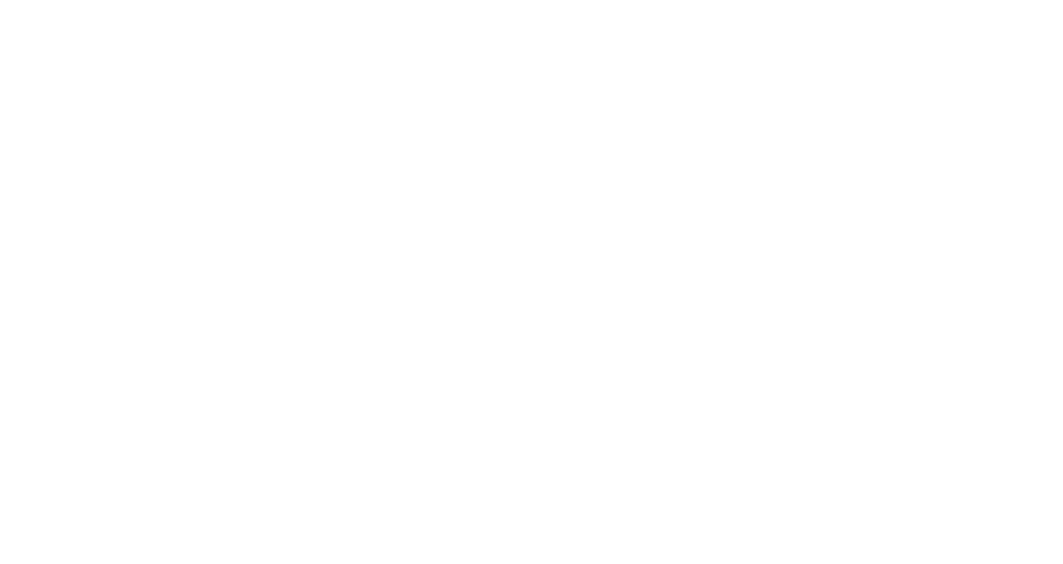
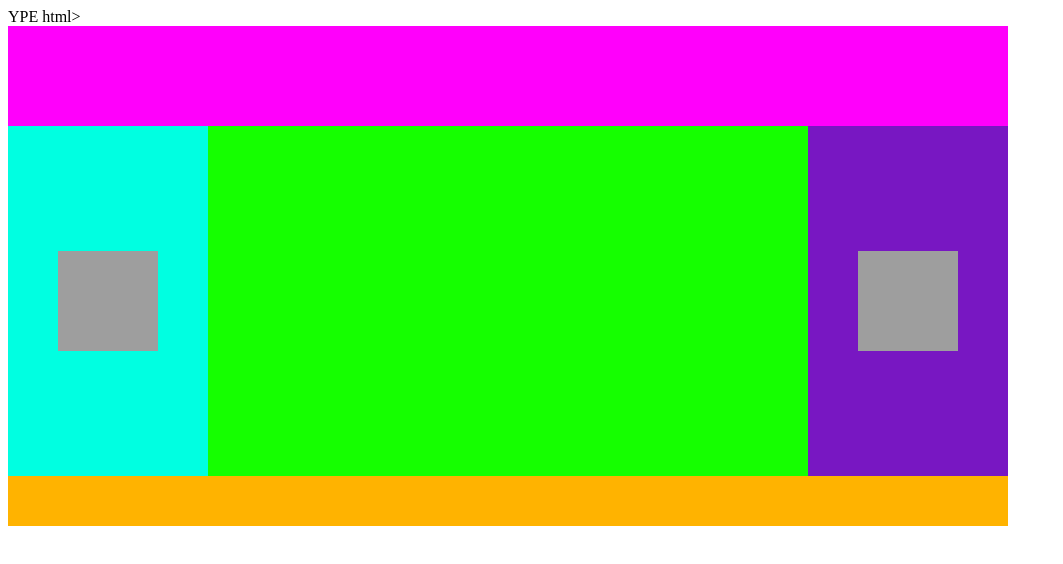
Before and after one commit to vitoriaa2008/matematica2, a plain HTML site: page meusProjetos.html in a window 1280 px wide. Shown: the whole page, without its empty margins (0-1063 px from the left). Drawn offline with nearby package versions, Linux system fonts and the light colour scheme; grey boxes are pictures that could not be loaded.

Commit message:
Update meusProjetos.html

```diff
--- a/meusProjetos.html
+++ b/meusProjetos.html
@@ -1,14 +1,88 @@
-<!DOCTYPE html>
+ YPE html>
 <html lang="pt-br">
     <head>
-       <title>sintaxe basica</title>
-       <link rel="stylesheet" type="text/css">
-       <script src="jquery.js"></script>
-       <script>
+        <title>sintaxe basica</title>
+        <link rel="stylesheet" type="text/css">
+        <script src="jquery.js"></script>
+        <script>
 
-       </script>
-    <head>
+        </script>
+        <style>
+            .site{
+                width:1000px;
+                height:500px;
+                background-color:red;
+            }
+            .header{
+                width:inherit;
+                height:100px;
+                background-color:rgb(255, 0, 251);
+            }
+            .main{
+                width:inherit;
+                height:350px;
+                background-color:rgb(21, 255, 0);
+            }
+            .footer{
+                width:inherit;
+                height:50px;
+                background-color:rgb(255, 179, 0);
+            }
+            .esquerda{
+                width:20%;
+                height:inherit;
+                background-color:rgb(120, 23, 194);
+                display:inline-block;
+                float:right;
+            }
+            .centro{
+                width: 600px;
+                height:inherit;
+                background-image:url("");
+                display:inline-block;
+                float:right;
+                border-radius:10%;
+            }
+            .direita{
+                width:20%;
+                height:inherit;
+                background-color:rgb(0, 255, 225);
+                display:inline-block;
+                float:right;
+            }
+            .foto_esquerda{
+                width:100px;
+                height:100px;
+                background-image: url("https://fsp.usp.br/eccco/wp-content/uploads/2022/09/sviatoslav-huzii-I497Uc8xWXQ-unsplash-scaled-e1664885131928-1200x951.jpg");
+                margin-left:50px;
+                margin-top:125px;
+            }
+            .foto_direita{
+                width:100px;
+                height:100px;
+                background-image: url("https://www.petz.com.br/blog/wp-content/uploads/2019/07/vida-de-gato.jpg");
+                margin-left:50px;
+                margin-top:125px;
+            }
+        </style>
+    </head>
     <body>
+        <div class="site">
+            <div class="header">
 
+            </div>
+            <div class="main">
+                <div class="esquerda">
+                     <div  class="foto_esquerda"></div>
+                </div>
+                <div class="centro"></div>
+                <div class="direita">
+                    <div class="foto_direita"></div>
+                </div>
+            </div>
+            <div class="footer">
+
+            </div>
+        </div>
     </body>
 </html>
```
